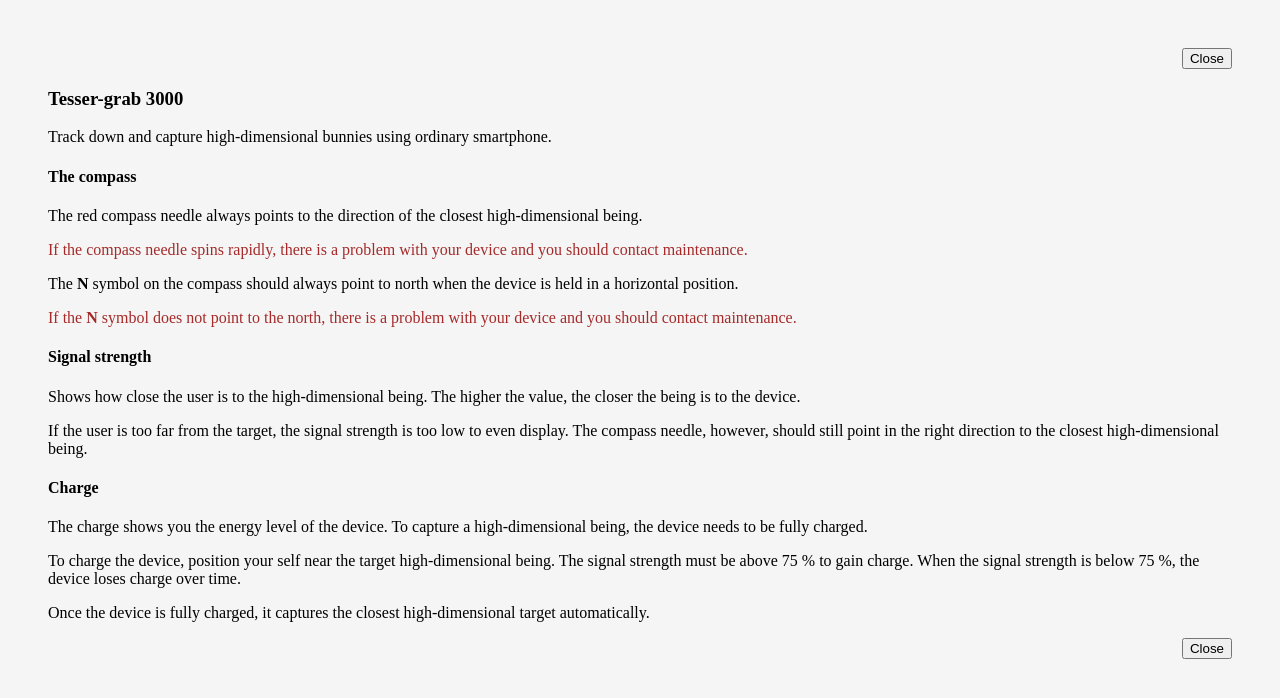
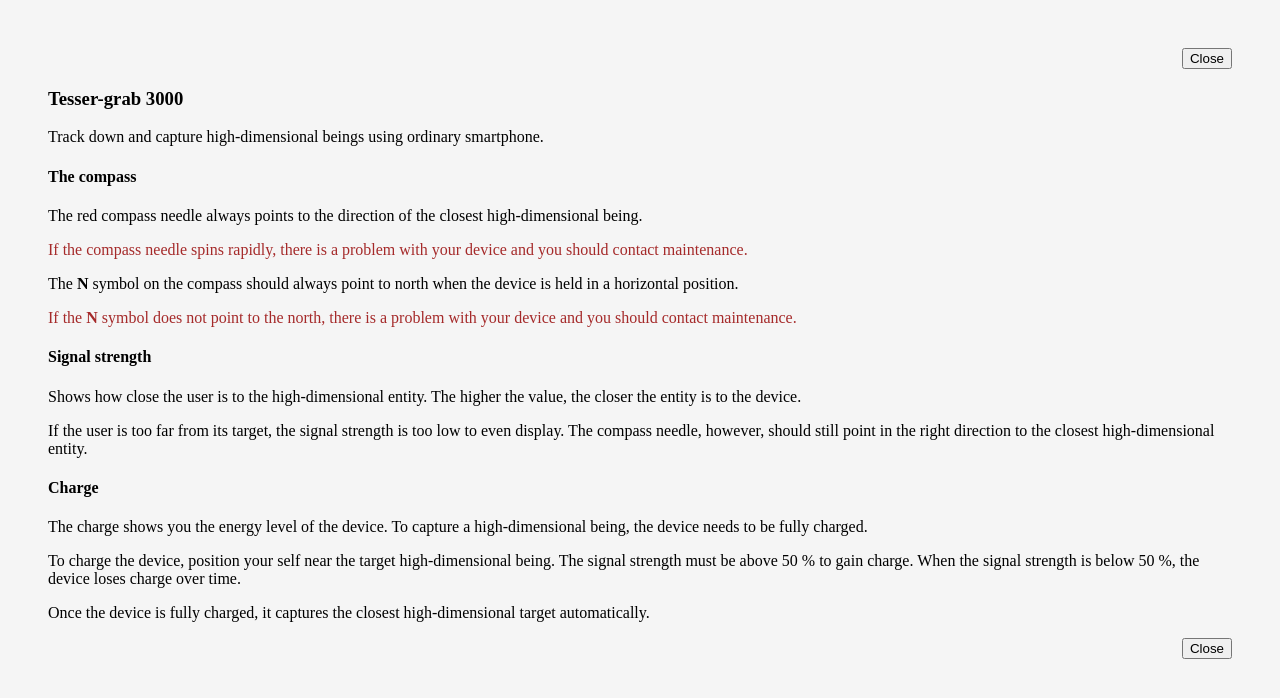
Before and after one commit to mullevik/easter-run, a Vue app in the folder er-client/: page / in a window 1280 px wide. Both pictures are taken after a click on the button "Help". Shown: the top 698 px of the page. Built offline with nearby package versions, Linux system fonts and the light colour scheme; no server answers.

Commit message:
Add non-linear signal strength function

```diff
--- a/er-client/src/components/HelpModal.vue
+++ b/er-client/src/components/HelpModal.vue
@@ -8,7 +8,7 @@
       </div>
 
       <h3>Tesser-grab 3000</h3>
-      <p>Track down and capture high-dimensional bunnies using ordinary smartphone.</p>
+      <p>Track down and capture high-dimensional beings using ordinary smartphone.</p>
 
       <h4>The compass</h4>
       <p>
@@ -29,13 +29,13 @@
 
       <h4>Signal strength</h4>
       <p>
-        Shows how close the user is to the high-dimensional being. The higher the value, the closer
-        the being is to the device.
+        Shows how close the user is to the high-dimensional entity. The higher the value, the closer
+        the entity is to the device.
       </p>
       <p>
-        If the user is too far from the target, the signal strength is too low to even display. The
+        If the user is too far from its target, the signal strength is too low to even display. The
         compass needle, however, should still point in the right direction to the closest
-        high-dimensional being.
+        high-dimensional entity.
       </p>
 
       <h4>Charge</h4>
@@ -45,8 +45,8 @@
       </p>
       <p>
         To charge the device, position your self near the target high-dimensional being. The signal
-        strength must be above 75 % to gain charge. When the signal strength is below 75 %, the
-        device loses charge over time.
+        strength must be above {{ REQUIRED_SIGNAL_STRENGTH }} % to gain charge. When the signal
+        strength is below {{ REQUIRED_SIGNAL_STRENGTH }} %, the device loses charge over time.
       </p>
       <p>
         Once the device is fully charged, it captures the closest high-dimensional target
@@ -62,6 +62,7 @@
 
 <script setup lang="ts">
 import { ref } from 'vue'
+import { REQUIRED_SIGNAL_STRENGTH } from './SignalStrengthBar.vue'
 
 const open = ref(false)
 </script>
--- a/er-client/src/components/SignalStrengthBar.vue
+++ b/er-client/src/components/SignalStrengthBar.vue
@@ -1,8 +1,6 @@
 <template>
   <div class="container">
-    <p>
-      Signal strength
-    </p>
+    <p>Signal strength</p>
     <progress :value="signalStrength" max="100" />
     <div class="measure-wrapper">
       <div class="measure" :style="`width: ${REQUIRED_SIGNAL_STRENGTH}%`"></div>
@@ -12,7 +10,7 @@
 
 <script lang="ts">
 import { computed } from 'vue'
-export const REQUIRED_SIGNAL_STRENGTH: number = 75
+export const REQUIRED_SIGNAL_STRENGTH: number = 50
 
 export default {
   props: {
--- a/er-client/src/track.ts
+++ b/er-client/src/track.ts
@@ -1,6 +1,4 @@
 import { headingDistanceTo, moveTo, type LatLon } from 'geolocation-utils'
-
-const MAX_DST_METERS = 100
 
 type Seconds = number
 type Milliseconds = number
@@ -54,11 +52,20 @@ export class Track {
   }
 }
 
+
+const SIGNAL_STRENGTH_M: number = 100
+const SIGNAL_STRENGTH_T: Meters = 25
+
+// Computes signal-strength based on distance to target
+//
+// Signal strength is a Non-linear function: [ m / (x/t + 1) ]
+//  where:
+//  - `m` is the maximum signal strength at distance 0
+//  - `t` is the distance at which the function reaches half of `m`
+//
+// This function converges to 0 at positive infinity. The further the distance, the lower the value.
 export function signalStrength(distance: Meters): number {
-  if (distance > MAX_DST_METERS) {
-    return 0
-  }
-  return Math.round(MAX_DST_METERS - distance)
+  return SIGNAL_STRENGTH_M / ( (distance / SIGNAL_STRENGTH_T) + 1 )
 }
 
 export function interpolate(a: LatLon, b: LatLon, percentFromAToB: number) {
```
Also changed, not shown: 1 other file (tests, documents, lock files or other folders).
